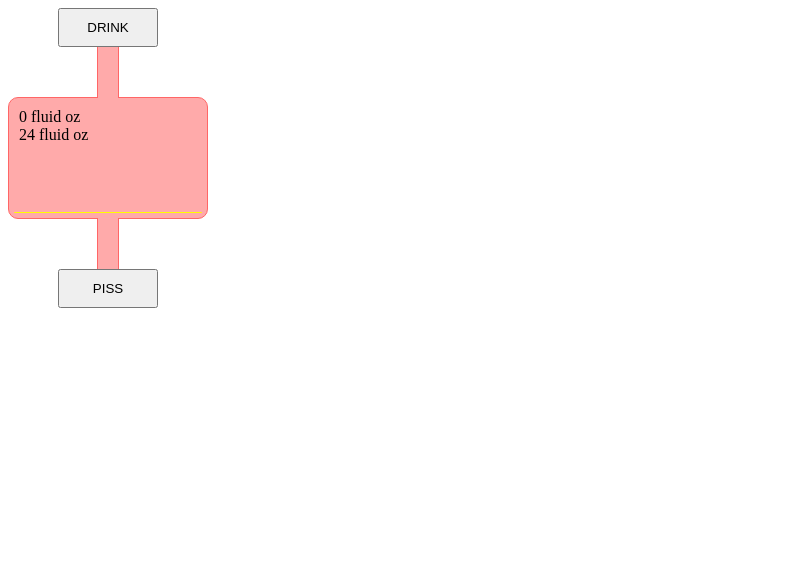
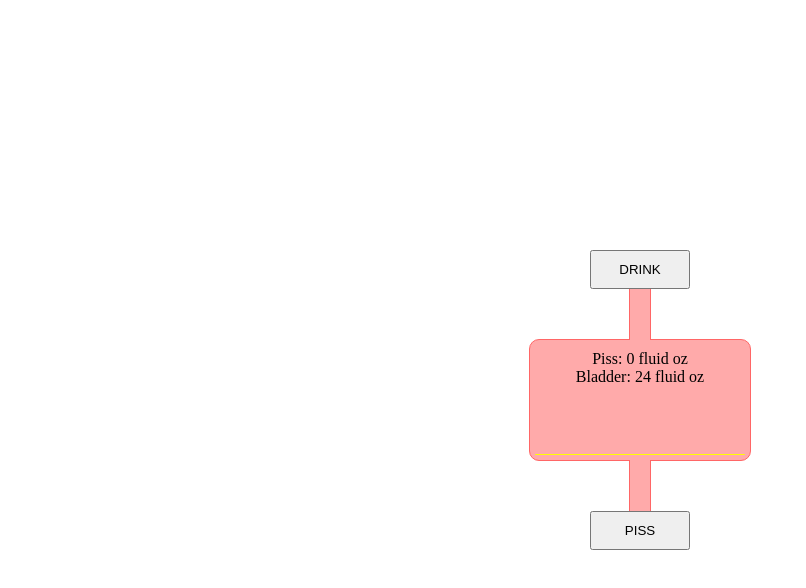
Before and after one commit to AjaxGb/PissClicker, a plain HTML site: page docs/index.html in a window 1280 px wide. Shown: the whole page, without its empty margins (0-806 px from the left). Drawn offline with Linux system fonts and the light colour scheme.

Commit message:
Formatting improvements

```diff
--- a/docs/index.html
+++ b/docs/index.html
@@ -10,8 +10,8 @@
 	<div class="action-container">
 		<button id="do-drink" class="action">DRINK</button>
 		<div class="bladder">
-			<div id="piss-num"></div>
-			<div id="max-piss-num"></div>
+			<div>Piss: <span id="piss-num"></span></div>
+			<div>Bladder: <span id="max-piss-num"></span></div>
 			<div class="liquid-wrapper">
 				<div id="piss-level" class="liquid"></div>
 			</div>
--- a/docs/style.css
+++ b/docs/style.css
@@ -1,6 +1,17 @@
-
+html, body {
+	height: 100%;
+	margin: 0;
+}
+body {
+	display: flex;
+	align-items: center;
+	justify-content: center;
+}
 .action-container {
-	max-width: 200px;
+	min-width: 0;
+	display: flex;
+	flex-direction: column;
+	align-items: center;
 }
 .action-container > .action {
 	display: block;
@@ -14,8 +25,10 @@
 	z-index: -2;
 	margin: 50px auto;
 	height: 100px;
+	width: 200px;
 	padding: 10px;
 	border-radius: 10px;
+	text-align: center;
 }
 .bladder, .bladder::before, .bladder::after {
 	background: #faa;
```
